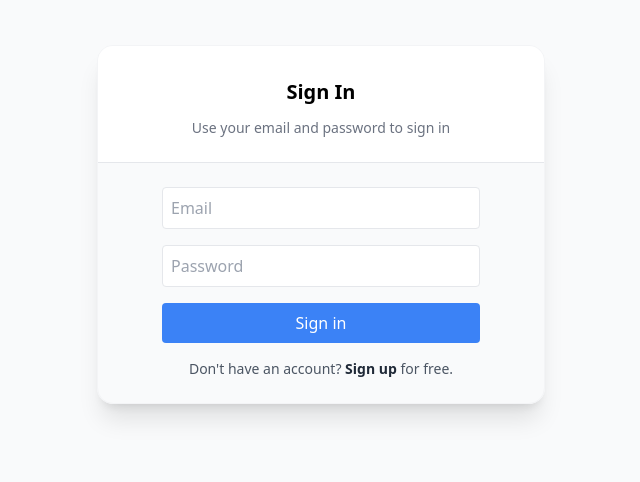
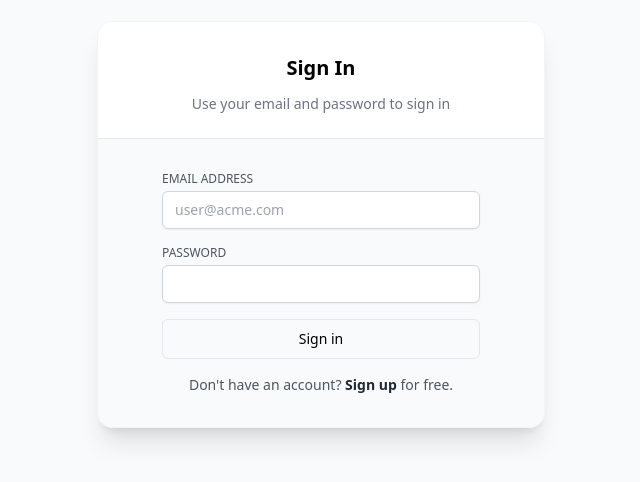
Before and after one commit to AglailsonCleber/memorabilia, a Next.js app: page /login in a window 1280 px wide. Shown: the part 176-658 px from the top of the page, without its empty margins (319-959 px from the left). Built offline with nearby package versions, Linux system fonts and the light colour scheme.

Commit message:
Correção do forms do Login

```diff
--- a/src/app/api/auth/[...nextauth]/route.ts
+++ b/src/app/api/auth/[...nextauth]/route.ts
@@ -17,22 +17,25 @@ const handler = NextAuth({
         password: { label: "Password", type: "password" }
       },
       async authorize(credentials) {
+
         if (!credentials || !credentials.username || !credentials.password) return null;
 
         const email = credentials.username;
         const password = credentials.password;
+        const user = await getUser(email);
 
-        const user = await getUser(email);
-        if (!user || !user.password) return null;
+        if (!user || !user._id || !user.password) return null;
 
         const passwordsMatch = await compare(password, user.password);
+
         if (passwordsMatch) {
           return {
-            id: user._id.toString(), // Supondo que o `_id` é do MongoDB
+            id: user._id,
+            name: user.name,
             email: user.email,
+            password: user.password
           };
         }
-
         return null;
       }
     })
--- a/src/app/auth.config.ts
+++ b/src/app/auth.config.ts
@@ -1,5 +1,7 @@
 import { NextAuthOptions } from 'next-auth';
 import CredentialsProvider from 'next-auth/providers/credentials';
+import { compare } from 'bcrypt-ts';
+import { getUser } from './db';
 
 export const authConfig: NextAuthOptions = {
   pages: {
@@ -7,20 +9,35 @@ export const authConfig: NextAuthOptions = {
   },
   providers: [
     CredentialsProvider({
-      name: 'Credentials',
+      name: 'credentials',
       credentials: {
-        username: { label: 'Username', type: 'text' },
+        username: { label: 'Email', type: 'text' },
         password: { label: 'Password', type: 'password' },
       },
-      authorize: async () => {
-        return null;
+      async authorize(credentials) {
+        if (!credentials) return null;
+
+        const email = credentials.username;
+        const password = credentials.password;
+
+        const user = await getUser(email);
+        if (!user) return null;
+
+        const passwordsMatch = await compare(password, user.password);
+        if (!passwordsMatch) return null;
+
+        return {
+          id: user._id.toString(),
+          email: user.email,
+          name: user.name,
+        };
       },
     }),
   ],
   callbacks: {
     async redirect({ url, baseUrl }) {
       return url.startsWith(baseUrl) ? url : baseUrl;
-    }
+    },
   },
   secret: process.env.NEXTAUTH_SECRET,
 };
--- a/src/app/auth.ts
+++ /dev/null
@@ -1,43 +0,0 @@
-import NextAuth, { AuthOptions } from 'next-auth';
-import CredentialsProvider from 'next-auth/providers/credentials';
-import { compare } from 'bcrypt-ts';
-import { getUser } from './db';
-import { authConfig } from './auth.config';
-
-export const authOptions: AuthOptions = {
-  pages: {
-    signIn: "/",
-  },
-  ...authConfig,
-  providers: [
-    CredentialsProvider({
-      name: 'Credentials',
-      credentials: {
-        username: { label: "Email", type: "email", placeholder: "" },
-        password: { label: "Password", type: "password" }
-      },
-      async authorize(credentials) {
-        if (!credentials) return null;
-
-        const email = credentials.username;
-        const password = credentials.password;
-
-        const user = await getUser(email);
-        if (!user) return null;
-
-        const passwordsMatch = await compare(password, user.password);
-        if (!passwordsMatch) return null;
-
-        // Ajustando para o formato esperado pelo NextAuth
-        return {
-          id: user._id.toString(),  // usando _id do MongoDB como ID de usuário
-          email: user.email,
-          name: user.name,          // opcional, mas você pode adicionar se estiver disponível
-        };
-      }
-    })
-  ],
-  secret: process.env.NEXTAUTH_SECRET,
-};
-
-export default NextAuth(authOptions);
--- a/src/app/form.tsx
+++ b/src/app/form.tsx
@@ -1,12 +1,12 @@
 interface FormProps {
-  action?: string;
+  onSubmit: (event: React.FormEvent<HTMLFormElement>) => Promise<void>; // Mudança aqui
   children: React.ReactNode;
 }
 
-export function Form({ action, children }: FormProps) {
+export function Form({ onSubmit, children }: FormProps) {
   return (
     <form
-      action={action}
+      onSubmit={onSubmit} // Mudança aqui
       className="flex flex-col space-y-4 bg-gray-50 px-4 py-8 sm:px-16"
     >
       <div>
--- a/src/app/home/page.tsx
+++ b/src/app/home/page.tsx
@@ -1,11 +1,11 @@
 import { getServerSession } from 'next-auth';
-import { authOptions } from '../auth';
+import { authConfig } from '../auth.config';
 import { redirect } from 'next/navigation';
 import Layout from '../components/Layout';
 
 export default async function ProtectedPage() {
-  const session = await getServerSession(authOptions);
-
+  const session = await getServerSession(authConfig);
+  console.log(session);
   if (session) {
     return (
       <div>
--- a/src/app/login/page.tsx
+++ b/src/app/login/page.tsx
@@ -1,25 +1,34 @@
 'use client';
 
 import Link from 'next/link';
+import { Form } from '../form';
 import { signIn } from 'next-auth/react';
+import { SubmitButton } from '../submit-button';
 import { useSearchParams } from 'next/navigation';
-import { useState } from 'react';
+import { useCallback } from 'react';
 
 export default function LoginForm() {
   const searchParams = useSearchParams();
   const error = searchParams.get('error');
 
-  const [email, setEmail] = useState('');
-  const [password, setPassword] = useState('');
+  // Função de envio do formulário
+  const handleSubmit = useCallback(async (event: React.FormEvent<HTMLFormElement>) => {
+    event.preventDefault(); // Evita o envio padrão do formulário
+    const formData = new FormData(event.currentTarget); // Obtém os dados do formulário
 
-  const handleSubmit = async (e: React.FormEvent) => {
-    e.preventDefault();
-    await signIn('credentials', {
-      email,
-      password,
+    const email = formData.get('email') as string;
+    const password = formData.get('password') as string;
+
+    const result =await signIn('credentials', {
+      username: formData.get('email') as string,
+      password: formData.get('password') as string,
       callbackUrl: "/home",
     });
-  };
+
+    if (result?.error) {
+      console.error(result.error);
+    }
+  }, []);
 
   return (
     <div className="flex h-screen w-screen items-center justify-center bg-gray-50">
@@ -30,26 +39,10 @@ export default function LoginForm() {
             Use your email and password to sign in
           </p>
         </div>
-        <form onSubmit={handleSubmit} className="space-y-4 px-4 py-6 sm:px-16">
-          <input
-            type="email"
-            placeholder="Email"
-            value={email}
-            onChange={(e) => setEmail(e.target.value)}
-            required
-            className="w-full p-2 border rounded"
-          />
-          <input
-            type="password"
-            placeholder="Password"
-            value={password}
-            onChange={(e) => setPassword(e.target.value)}
-            required
-            className="w-full p-2 border rounded"
-          />
-          <button type="submit" className="w-full bg-blue-500 text-white p-2 rounded">
-            Sign in
-          </button>
+        <Form
+          onSubmit={handleSubmit}
+        >
+          <SubmitButton>Sign in</SubmitButton>
           <p className="text-center text-sm text-gray-600">
             {"Don't have an account? "}
             <Link href="/register" className="font-semibold text-gray-800">
@@ -57,12 +50,9 @@ export default function LoginForm() {
             </Link>
             {' for free.'}
           </p>
-          {error === "CredentialsSignin" && (
-            <div className='text-center text-xl text-red-500'>
-              Incorrect email or password
-            </div>
-          )}
-        </form>
+          {error === "CredentialsSignin" && (<div className='text-center text-xl text-red-500'>Incorrect email or password</div>)}
+        </Form>
+
       </div>
     </div>
   );
--- a/src/app/page.tsx
+++ b/src/app/page.tsx
@@ -1,11 +1,11 @@
 import LoginForm from "./login/page";
 import { getServerSession } from 'next-auth';
-import { authOptions } from './auth';
+import { authConfig } from './auth.config';
 // import { redirect } from "next/dist/server/api-utils";
 import { redirect } from 'next/navigation';
 
 export default async function Home() {
-  const session = await getServerSession(authOptions);
+  const session = await getServerSession(authConfig);
 
   if (session) {
     redirect('/home');
```
